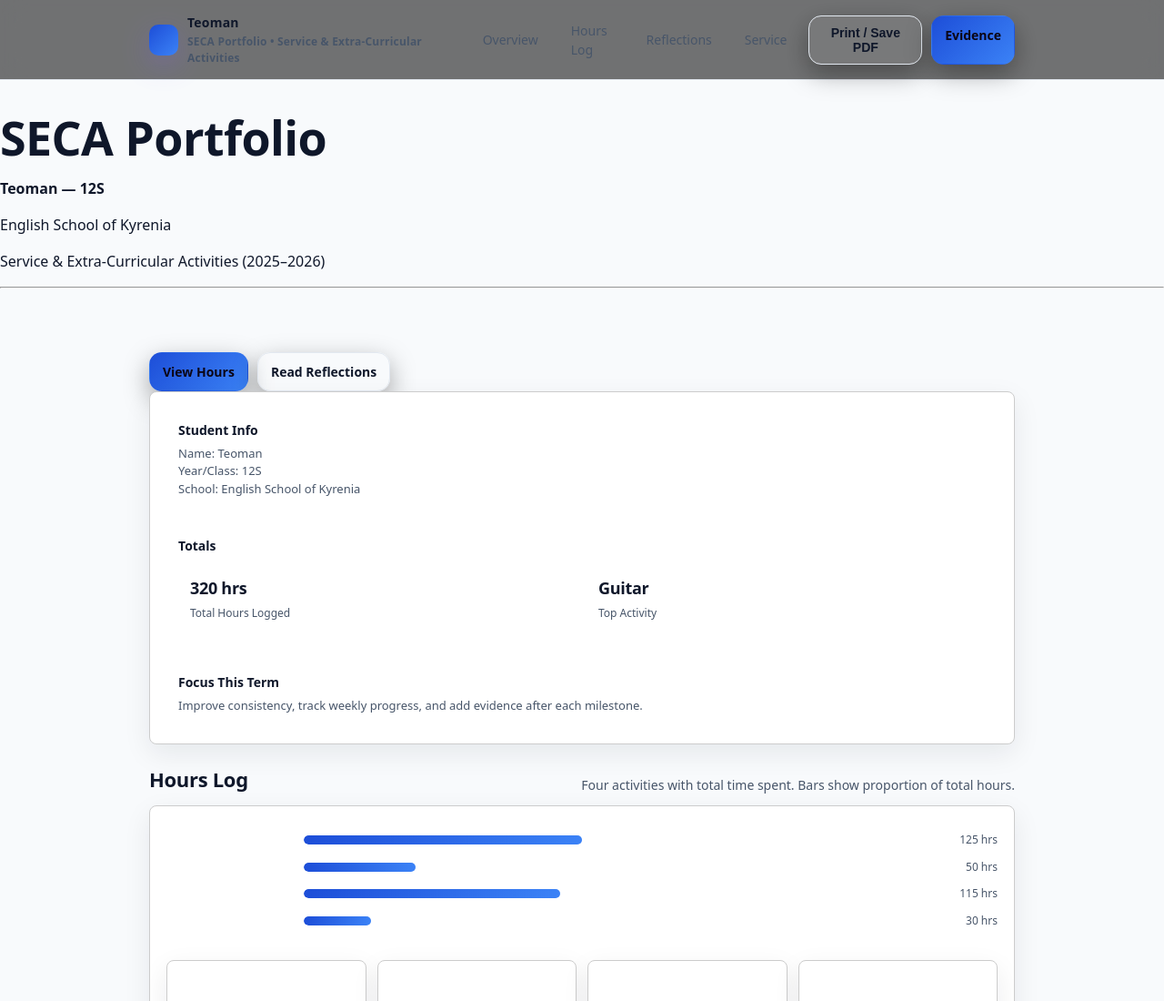
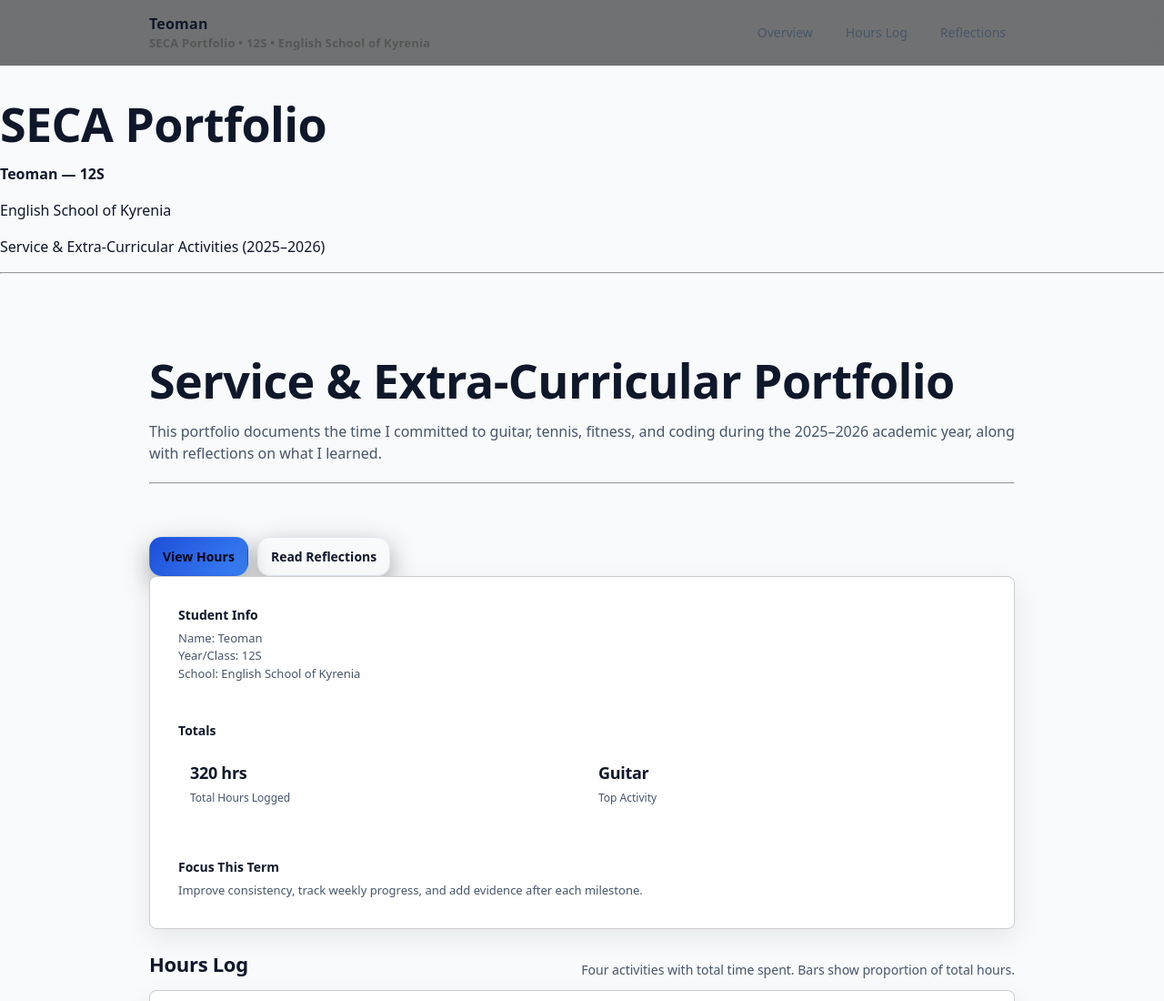
Before and after one commit to tschr1/SECA, a plain HTML site: page index.html in a window 1280 px wide. Shown: the top 1100 px of the page at 91% size. Drawn offline with Linux system fonts and the light colour scheme.

Commit message:
Revise header content and navigation structure
Updated header branding and navigation links.

```diff
--- a/index.html
+++ b/index.html
@@ -262,32 +262,24 @@
 
 <body>
   <header class="nav">
-    <div class="nav-inner">
-      <div class="brand">
-        <div class="logo" aria-hidden="true"></div>
-        <div>
-          <div style="font-size:14px;">Teoman</div>
-          <div style="font-size:12px; color: var(--muted); margin-top:2px;">
-            SECA Portfolio • Service & Extra-Curricular Activities
-          </div>
+  <div class="nav-inner">
+    <div class="brand">
+      <div>
+        <div style="font-size:16px; font-weight:700;">Teoman</div>
+        <div style="font-size:13px; color:#555;">
+          SECA Portfolio • 12S • English School of Kyrenia
         </div>
       </div>
+    </div>
 
-    <nav class="links" aria-label="Primary">
+    <nav class="links">
       <a href="#overview">Overview</a>
       <a href="#log">Hours Log</a>
       <a href="#reflections">Reflections</a>
-      <a href="service.html">Service</a>
     </nav>
+  </div>
+</header>
 
-
-      <div style="display:flex; gap:10px;">
-        <button class="btn" onclick="window.print()">Print / Save PDF</button>
-       <a class="btn primary" href="Evidence.html">Evidence</a>
-
-      </div>
-    </div>
-  </header>
 <section id="overview">
   <h1>SECA Portfolio</h1>
   <p><strong>Teoman — 12S</strong></p>
@@ -297,6 +289,15 @@
 </section>
 
   <main class="wrap">
+    <section id="overview">
+  <h1>Service & Extra-Curricular Portfolio</h1>
+  <p class="muted">
+    This portfolio documents the time I committed to guitar, tennis, fitness,
+    and coding during the 2025–2026 academic year, along with reflections on what I learned.
+  </p>
+  <hr style="margin:20px 0;">
+</section>
+
         <div class="hero-actions">
           <a class="btn primary" href="#log">View Hours</a>
           <a class="btn" href="#reflections">Read Reflections</a>
```
